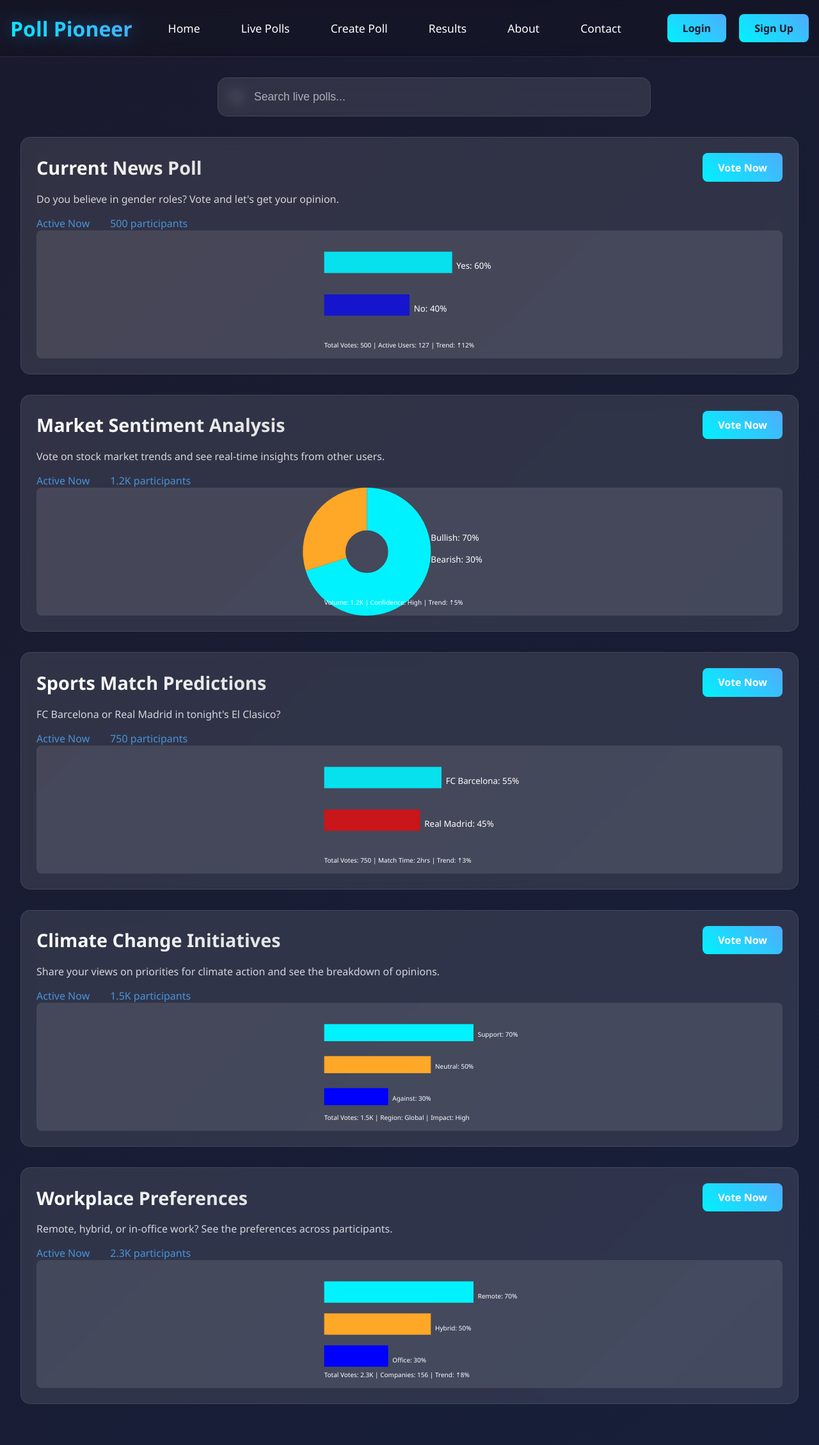
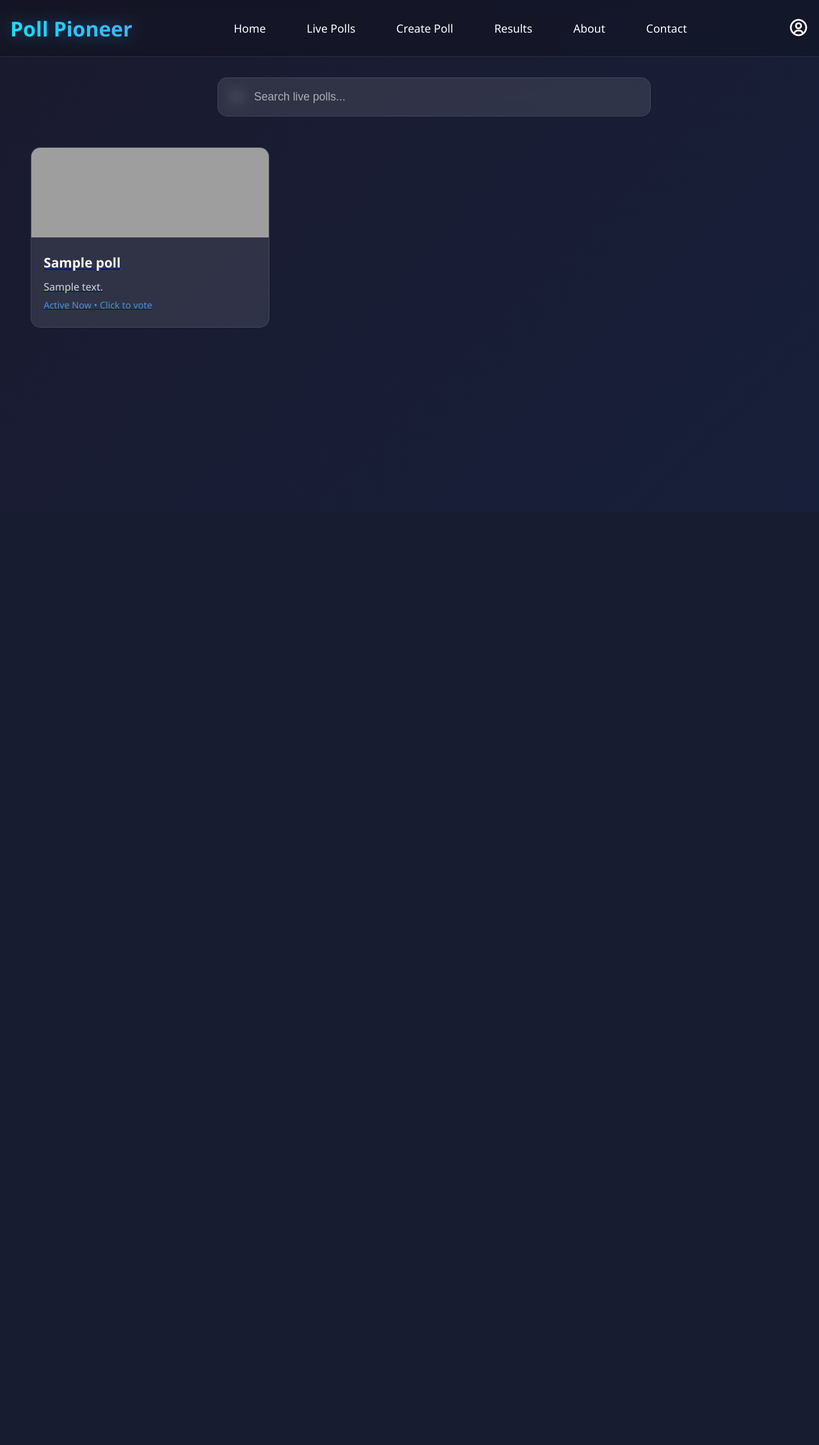
Before and after one commit to AndreAyiku/Poll-Pioneer-plus, a PHP site: page /view/live_poll.php in a window 1280 px wide. Shown: the whole page at 64% size. After the commit the page ends 512 px from the top, so only its background shows below. Run offline with PHP 8.4, Linux system fonts and the light colour scheme; the visitor is signed in with stand-in values (Sample User, id 1); tables that the repository leaves empty or names only in its code hold one stand-in row (values such as "Sample post"); grey boxes are pictures that could not be loaded.

Commit message:
my_polls: allows a user to see all the polls that they have created
live_polls: displays all the polls that are currently active(havent expired)

```diff
--- a/Poll-Pioneer/view/live_poll.php
+++ b/Poll-Pioneer/view/live_poll.php
@@ -1,8 +1,31 @@
+<?php
+// Include the database connection configuration
+include '../db/config.php';
+// Start session for authentication
+session_start();
+
+// Check if the user is logged in
+if (!isset($_SESSION['user_id'])) {
+    $_SESSION['error'] = "You need to be logged in first to access the page.";
+    header("Location: ../view/login.php");
+    exit();
+}
+$currentDateTime = date('Y-m-d H:i:s');
+
+// Updated query to include PollImage
+$sql = "SELECT PollID, PollTitle, PollDescription, PollType, PollImage
+        FROM PP_Polls
+        WHERE PollEnd > '$currentDateTime'";
+
+$result = $conn->query($sql);
+?>
+
 <!DOCTYPE html>
 <html lang="en">
 <head>
     <meta charset="UTF-8">
     <meta name="viewport" content="width=device-width, initial-scale=1.0">
+    <link rel="icon" type="image/x-icon" href="../assests/images/voting-box.ico">
     <title>Poll Pioneer - Live Polls</title>
     <link href='https://unpkg.com/boxicons@2.1.4/css/boxicons.min.css' rel='stylesheet'>
     <style>
@@ -91,25 +114,36 @@
             overflow-y: auto;
         }
 
+        .polls-grid {
+            display: grid;
+            grid-template-columns: repeat(auto-fill, minmax(300px, 1fr));
+            gap: 2rem;
+            padding: 1rem;
+            max-width: 1400px;
+            margin: 0 auto;
+        }
+
         .poll-container {
             background-color: rgba(255, 255, 255, 0.1);
             backdrop-filter: blur(10px);
             border-radius: 15px;
             padding: 1.5rem;
-            margin-bottom: 2rem;
             transition: all 0.3s ease;
             border: 1px solid rgba(255, 255, 255, 0.1);
+            cursor: pointer;
+            text-decoration: none;
+            color: inherit;
+            display: block;
         }
 
         .poll-container:hover {
             background-color: rgba(255, 255, 255, 0.15);
             box-shadow: 0 5px 20px rgba(79, 172, 254, 0.4);
+            transform: translateY(-5px);
         }
 
         .poll-header {
-            display: flex;
-            justify-content: space-between;
-            align-items: center;
+            margin-bottom: 1rem;
         }
 
         .poll-header h3 {
@@ -124,6 +158,7 @@
         .poll-description {
             font-size: 1rem;
             color: rgba(255, 255, 255, 0.8);
+            margin-bottom: 1rem;
         }
 
         .poll-stats {
@@ -131,11 +166,12 @@
             gap: 2rem;
             color: rgba(79, 172, 254, 0.8);
             font-size: 1rem;
+            margin-bottom: 1rem;
         }
 
         .poll-chart {
             width: 100%;
-            height: 200px;
+            height: 150px;
             background-color: rgba(255, 255, 255, 0.1);
             border-radius: 8px;
             display: flex;
@@ -143,22 +179,6 @@
             justify-content: center;
             color: #aaa;
             font-size: 1rem;
-        }
-
-        .vote-now-button {
-            display: inline-block;
-            padding: 0.7rem 1.5rem;
-            background: linear-gradient(45deg, #00f2fe, #4facfe);
-            color: #fff;
-            border-radius: 8px;
-            text-decoration: none;
-            font-weight: bold;
-            transition: all 0.3s ease;
-        }
-
-        .vote-now-button:hover {
-            transform: translateY(-2px);
-            box-shadow: 0 5px 15px rgba(79, 172, 254, 0.4);
         }
 
         .search-container {
@@ -206,25 +226,153 @@
             color: rgba(255, 255, 255, 0.6);
             font-size: 1.4rem;
         }
+        .polls-grid {
+            display: grid;
+            grid-template-columns: repeat(auto-fill, minmax(300px, 1fr));
+            gap: 2rem;
+            padding: 1rem;
+            max-width: 1400px;
+            margin: 0 auto;
+        }
+
+        .poll-card {
+            background: rgba(255, 255, 255, 0.1);
+            backdrop-filter: blur(10px);
+            border-radius: 15px;
+            height: 280px;
+            transition: all 0.3s ease;
+            border: 1px solid rgba(255, 255, 255, 0.1);
+            overflow: hidden;
+            cursor: pointer;
+        }
+
+        .poll-card:hover {
+            transform: translateY(-5px);
+            background: rgba(255, 255, 255, 0.15);
+            border-color: rgba(79, 172, 254, 0.3);
+            box-shadow: 0 8px 32px rgba(79, 172, 254, 0.2);
+        }
+
+        .poll-image {
+            width: 100%;
+            height: 140px;
+            object-fit: cover;
+        }
+
+        .poll-content {
+            padding: 1.2rem;
+        }
+
+        .poll-content h3 {
+            margin: 0 0 0.8rem 0;
+            font-size: 1.3rem;
+            background: linear-gradient(45deg, #fff, #e0e0e0);
+            -webkit-background-clip: text;
+            background-clip: text;
+            -webkit-text-fill-color: transparent;
+        }
+
+        .poll-content p {
+            margin: 0;
+            font-size: 1rem;
+            color: rgba(255, 255, 255, 0.8);
+            line-height: 1.5;
+        }
+
+        .poll-stats {
+            margin-top: 2%;
+            font-size: 0.9rem;
+            color: rgba(79, 172, 254, 0.8);
+            font-weight: 500;
+        }
+        .user-menu {
+            position: relative;
+        }
+
+        .user-icon-container {
+            position: relative;
+        }
+
+        .user-icon {
+            font-size: 2rem;
+            color: #fff;
+            cursor: pointer;
+            transition: all 0.3s ease;
+        }
+
+        .user-icon:hover {
+            transform: scale(1.1);
+            color: #4facfe;
+        }
+
+        .user-dropdown {
+            display: none;
+            position: absolute;
+            top: 100%;
+            right: 0;
+            background: rgba(0, 0, 0, 0.8);
+            backdrop-filter: blur(10px);
+            border-radius: 10px;
+            min-width: 200px;
+            box-shadow: 0 8px 32px rgba(0, 0, 0, 0.2);
+            z-index: 1000;
+            padding: 0.5rem 0;
+            margin-top: 0.5rem;
+            border: 1px solid rgba(255, 255, 255, 0.1);
+        }
+
+        .user-dropdown a {
+            display: block;
+            color: #fff;
+            text-decoration: none;
+            padding: 0.7rem 1.2rem;
+            transition: all 0.3s ease;
+        }
+
+        .user-dropdown a:hover {
+            background: rgba(255, 255, 255, 0.1);
+            color: #4facfe;
+        }
+
+        .user-dropdown.show {
+            display: block;
+        }
     </style>
 </head>
 <body>
     <div class="background-container">
         <header>
-            <div class="logo"><a href="#">Poll Pioneer</a></div>
+            <div class="logo">
+                <a href="../index.php">Poll Pioneer</a>
+            </div>
             <nav>
                 <ul>
                     <li><a href="../view/home.php">Home</a></li>
                     <li><a href="../view/live_poll.php">Live Polls</a></li>
                     <li><a href="../view/create_poll.php">Create Poll</a></li>
                     <li><a href="../view/results.php">Results</a></li>
-                    <li><a href="#">About</a></li>
-                    <li><a href="#">Contact</a></li>
+                    <li><a href="../view/about.php">About</a></li>
+                    <li><a href="../view/contact.php">Contact</a></li>
                 </ul>
             </nav>
-            <div class="auth-buttons">
+            <div class="user-menu">
+                <div class="user-icon-container">
+                    <i class='bx bx-user-circle user-icon' onclick="toggleUserDropdown()"></i>
+                    <div id="user-dropdown" class="user-dropdown">
+                        <?php if(isset($_SESSION['role'])): ?>
+                            <?php if($_SESSION['role'] == 1): ?>
+                                <a href="../view/admin/admin_dashboard.php">Admin Dashboard</a>
+                            <?php else: ?>
+                                <a href="../view/admin/User_dashboard.php">User Dashboard</a>
+                            <?php endif; ?>
+                            <a href="../view/profile.php">Profile</a>
+                            <a href="../actions/logout.php">Logout</a>
+                        <?php else: ?>
                             <a href="../view/login.php">Login</a>
                             <a href="../view/sign-up.php">Sign Up</a>
+                        <?php endif; ?>
+                    </div>
+                </div>
             </div>
         </header>
 
@@ -236,120 +384,56 @@
         </div>
 
         <div class="content-container">
-            <!-- Poll 1 -->
-            <div class="poll-container">
-                <div class="poll-header">
-                    <h3>Current News Poll</h3>
-                    <a href="#" class="vote-now-button">Vote Now</a>
+            <div class="polls-grid">
+            <?php
+            if ($result->num_rows > 0) {
+                while ($row = $result->fetch_assoc()) {
+                    // Check if poll has an image
+                    $hasImage = !empty($row['PollImage']);
+                    $imageUrl = $hasImage ? "../actions/image.php?id=" . $row['PollID'] : "../assets/images/poll-image.jpg";
+                    ?>
+                    <a href="../view/vote.php?id=<?php echo $row['PollID']; ?>" class="poll-card">
+                        <img src="<?php echo htmlspecialchars($imageUrl); ?>"
+                             alt="<?php echo htmlspecialchars($row['PollTitle']); ?>"
+                             class="poll-image"
+                             onerror="this.src='../assets/images/poll-image.jpg'">
+                        <div class="poll-content">
+                            <h3><?php echo htmlspecialchars($row['PollTitle']); ?></h3>
+                            <p><?php echo htmlspecialchars($row['PollDescription']); ?></p>
+                            <div class="poll-stats">
+                                Active Now • Click to vote
                             </div>
-                <p class="poll-description">Do you believe in gender roles? Vote and let's get your opinion.</p>
-                <div class="poll-stats">
-                    <span>Active Now</span>
-                    <span>500 participants</span>
                         </div>
-                <div class="poll-chart">
-                    <svg width="100%" height="100%" viewBox="0 0 100 60">
-                        <rect x="10" y="10" width="60" height="10" fill="#00f2fe" opacity="0.9"/>
-                        <rect x="10" y="30" width="40" height="10" fill="blue" opacity="0.7"/>
-                        <text x="72" y="18" fill="#fff" font-size="4">Yes: 60%</text>
-                        <text x="52" y="38" fill="#fff" font-size="4">No: 40%</text>
-                        <text x="10" y="55" fill="#fff" font-size="3">Total Votes: 500 | Active Users: 127 | Trend: ↑12%</text>
-                    </svg>
+                    </a>
+                    <?php
+                }
+            } else {
+                echo "<p>No active polls available at the moment.</p>";
+            }
+            ?>
+            </div>
         </div>
     </div>
 
-            <!-- Poll 2 -->
-            <div class="poll-container">
-                <div class="poll-header">
-                    <h3>Market Sentiment Analysis</h3>
-                    <a href="#" class="vote-now-button">Vote Now</a>
-                </div>
-                <p class="poll-description">Vote on stock market trends and see real-time insights from other users.</p>
-                <div class="poll-stats">
-                    <span>Active Now</span>
-                    <span>1.2K participants</span>
-                </div>
-                <div class="poll-chart">
-                    <svg width="100%" height="100%" viewBox="0 0 100 60">
-                        <circle cx="30" cy="30" r="20" fill="none" stroke="#00f2fe" stroke-width="20" stroke-dasharray="88 100" transform="rotate(-90 30 30)"/>
-                        <circle cx="30" cy="30" r="20" fill="none" stroke="#FFA726" stroke-width="20" stroke-dasharray="38 100" transform="rotate(-90 30 30)" stroke-dashoffset="-88"/>
-                        <text x="60" y="25" fill="#fff" font-size="4">Bullish: 70%</text>
-                        <text x="60" y="35" fill="#fff" font-size="4">Bearish: 30%</text>
-                        <text x="10" y="55" fill="#fff" font-size="3">Volume: 1.2K | Confidence: High | Trend: ↑5%</text>
-                    </svg>
-                </div>
-            </div>
+    <script>
+        function toggleUserDropdown() {
+            const dropdown = document.getElementById('user-dropdown');
+            dropdown.classList.toggle('show');
+        }
 
-            <!-- Poll 3 -->
-            <div class="poll-container">
-                <div class="poll-header">
-                    <h3>Sports Match Predictions</h3>
-                    <a href="#" class="vote-now-button">Vote Now</a>
-                </div>
-                <p class="poll-description">FC Barcelona or Real Madrid in tonight's El Clasico?</p>
-                <div class="poll-stats">
-                    <span>Active Now</span>
-                    <span>750 participants</span>
-                </div>
-                <div class="poll-chart">
-                    <svg width="100%" height="100%" viewBox="0 0 100 60">
-                        <rect x="10" y="10" width="55" height="10" fill="#00f2fe" opacity="0.9"/>
-                        <rect x="10" y="30" width="45" height="10" fill="red" opacity="0.7"/>
-                        <text x="67" y="18" fill="#fff" font-size="4">FC Barcelona: 55%</text>
-                        <text x="57" y="38" fill="#fff" font-size="4">Real Madrid: 45%</text>
-                        <text x="10" y="55" fill="#fff" font-size="3">Total Votes: 750 | Match Time: 2hrs | Trend: ↑3%</text>
-                    </svg>
-                </div>
-            </div>
+        // Close dropdown when clicking outside
+        window.addEventListener('click', function(e) {
+            const dropdown = document.getElementById('user-dropdown');
+            const userIcon = document.querySelector('.user-icon');
 
-            <!-- Poll 4 -->
-            <div class="poll-container">
-                <div class="poll-header">
-                    <h3>Climate Change Initiatives</h3>
-                    <a href="#" class="vote-now-button">Vote Now</a>
-                </div>
-                <p class="poll-description">Share your views on priorities for climate action and see the breakdown of opinions.</p>
-                <div class="poll-stats">
-                    <span>Active Now</span>
-                    <span>1.5K participants</span>
-                </div>
-                <div class="poll-chart">
-                    <svg width="100%" height="100%" viewBox="0 0 100 60">
-                        <rect x="10" y="10" width="70" height="8" fill="#00f2fe"/>
-                        <rect x="10" y="25" width="50" height="8" fill="#FFA726"/>
-                        <rect x="10" y="40" width="30" height="8" fill="blue"/>
-                        <text x="82" y="16" fill="#fff" font-size="3">Support: 70%</text>
-                        <text x="62" y="31" fill="#fff" font-size="3">Neutral: 50%</text>
-                        <text x="42" y="46" fill="#fff" font-size="3">Against: 30%</text>
-                        <text x="10" y="55" fill="#fff" font-size="3">Total Votes: 1.5K | Region: Global | Impact: High</text>
-                    </svg>
-                </div>
-            </div>
-
-            <!-- Poll 5 -->
-            <div class="poll-container">
-                <div class="poll-header">
-                    <h3>Workplace Preferences</h3>
-                    <a href="#" class="vote-now-button">Vote Now</a>
-                </div>
-                <p class="poll-description">Remote, hybrid, or in-office work? See the preferences across participants.</p>
-                <div class="poll-stats">
-                    <span>Active Now</span>
-                    <span>2.3K participants</span>
-                </div>
-                <div class="poll-chart">
-                    <svg width="100%" height="100%" viewBox="0 0 100 60">
-                        <rect x="10" y="10" width="70" height="10" fill="#00f2fe"/>
-                        <rect x="10" y="25" width="50" height="10" fill="#FFA726"/>
-                        <rect x="10" y="40" width="30" height="10" fill="blue"/>
-                        <text x="82" y="18" fill="#fff" font-size="3">Remote: 70%</text>
-                        <text x="62" y="33" fill="#fff" font-size="3">Hybrid: 50%</text>
-                        <text x="42" y="48" fill="#fff" font-size="3">Office: 30%</text>
-                        <text x="10" y="55" fill="#fff" font-size="3">Total Votes: 2.3K | Companies: 156 | Trend: ↑8%</text>
-                    </svg>
-                </div>
-            </div>
-        </div>
-    </div>
+            if (dropdown.classList.contains('show') &&
+                !dropdown.contains(e.target) &&
+                e.target !== userIcon) {
+                dropdown.classList.remove('show');
+            }
+        });
+    </script>
 </body>
 </html>
+
+<?php $conn->close(); ?>
```
Also changed, not shown: Poll-Pioneer/view/my_polls.php (added, +358 -0 lines). Lines whose indentation alone changed are shown as unchanged.
